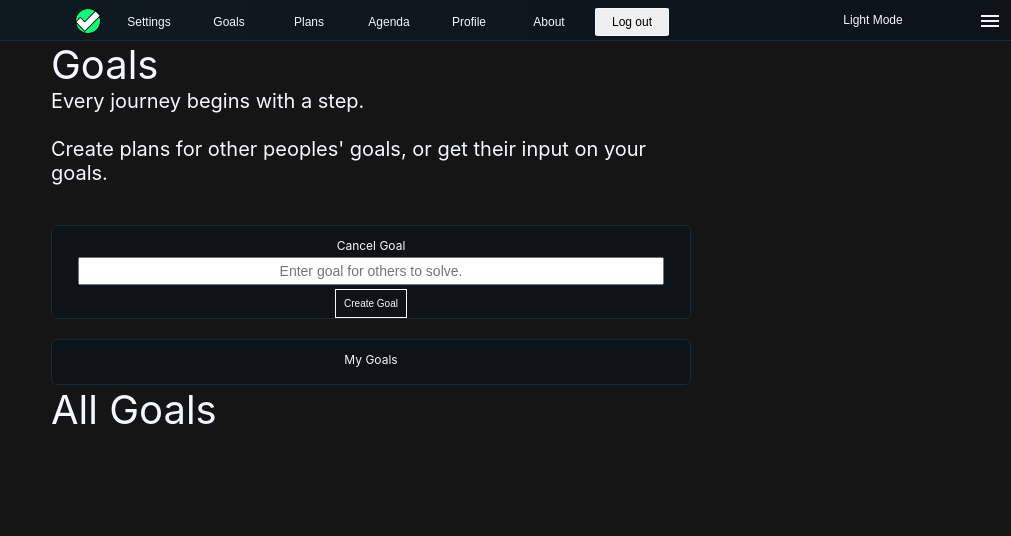
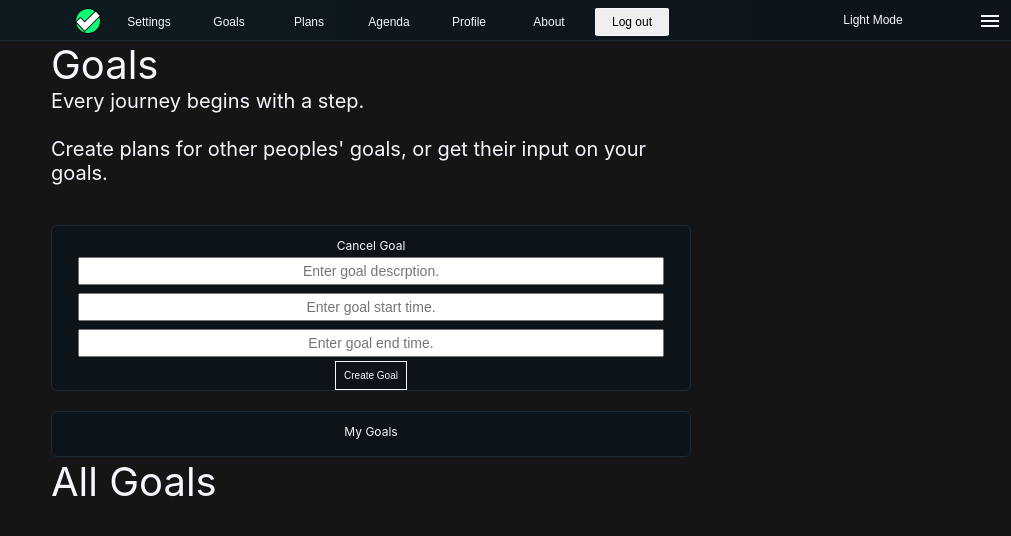
Before and after one commit to tnnrhpwd/mern-planit-app, a React (Create React App) app in the folder frontend/: page /goals in a window 1280 px wide. Shown: the top 536 px of the page, without its empty margins (269-1280 px from the left). Built offline with nearby package versions, Linux system fonts and the light colour scheme; sample sign-in values are in the browser's storage.

Commit message:
Added goal input usability
Added goal input usability

```diff
--- a/frontend/src/components/GoalInput/GoalInput.jsx
+++ b/frontend/src/components/GoalInput/GoalInput.jsx
@@ -5,15 +5,18 @@ import { createData } from './../../features/data/dataSlice'
 import './GoalInput.css';
 
 function GoalInput() {
-    const [text, setText] = useState('')
+    const [stext, setSText] = useState('')
+    const [sstart, setSStart] = useState('')
+    const [send, setSEnd] = useState('')
 
     const dispatch = useDispatch()  // initialization
 
     const onSubmit = (e) => {
         e.preventDefault()
+        const text = 'Goal:'+stext+'|start:'+sstart+'|end:'+send
         console.log({ text })
         dispatch(createData({ text }))   // dispatch connects to the store, then creates a goal with text input
-        setText('')                      // empty text field
+        setSText('')                      // empty text field
         // toast.success("Goal successfully created!", { autoClose: 1000 })
     }
 
@@ -25,9 +28,23 @@ function GoalInput() {
                     type='text'
                     name='text'
                     id='planit-goalinput-input'
-                    placeholder='Enter goal for others to solve.'
-                    value={text}
-                    onChange={(e) => setText(e.target.value)}   // change text field value
+                    placeholder='Enter goal descrption.'
+                    value={stext}
+                    onChange={(e) => setSText(e.target.value)}   // change text field value
+                /><input
+                    type='text'
+                    name='text'
+                    id='planit-goalinput-input'
+                    placeholder='Enter goal start time.'
+                    value={sstart}
+                    onChange={(e) => setSStart(e.target.value)}   // change text field value
+                /><input
+                    type='text'
+                    name='text'
+                    id='planit-goalinput-input'
+                    placeholder='Enter goal end time.'
+                    value={send}
+                    onChange={(e) => setSEnd(e.target.value)}   // change text field value
                 />
                 </div>
                 <div className='planit-goalinput-group'>
--- a/frontend/src/features/data/dataSlice.js
+++ b/frontend/src/features/data/dataSlice.js
@@ -144,7 +144,8 @@ export const dataSlice = createSlice({
       .addCase(createData.fulfilled, (state, action) => {   // create
         state.dataIsLoading = false
         state.dataIsSuccess = true
-        state.datas.push(action.payload)
+        state.dataMessage = 'Data was successfully saved.'
+        state.data.push(action.payload)
       })
       .addCase(createData.rejected, (state, action) => {    // create
         state.dataIsLoading = false
@@ -157,7 +158,7 @@ export const dataSlice = createSlice({
       .addCase(getDatas.fulfilled, (state, action) => {     // get
         state.dataIsLoading = false
         state.dataIsSuccess = true
-        state.datas = action.payload
+        state.data = action.payload
       })
       .addCase(getDatas.rejected, (state, action) => {      // get
         state.dataIsLoading = false
@@ -170,7 +171,7 @@ export const dataSlice = createSlice({
       .addCase(updateData.fulfilled, (state, action) => {   // update
         state.dataIsLoading = false
         state.dataIsSuccess = true
-        state.datas = state.datas.map(
+        state.data = state.data.map(
           data =>
             (data._id === action.payload._id)
             ? action.payload
@@ -188,7 +189,7 @@ export const dataSlice = createSlice({
       .addCase(deleteData.fulfilled, (state, action) => {   // delete
         state.dataIsLoading = false
         state.dataIsSuccess = true
-        state.datas = state.datas.filter(               // hides the deleted data from UI when you click delete. Otherwise, It wouldnt disapear until refresh
+        state.data = state.data.filter(               // hides the deleted data from UI when you click delete. Otherwise, It wouldnt disapear until refresh
           (data) => data._id !== action.payload.id
         )
       })
--- a/frontend/src/pages/Goals/Goals.jsx
+++ b/frontend/src/pages/Goals/Goals.jsx
@@ -40,7 +40,7 @@ function Goals() {
     return () => {    // reset the goals when state changes
       dispatch(resetDataSlice()) // dispatch connects to the store, then reset state values( goalMessage, isloading, iserror, and issuccess )
     }
-  }, [dataIsError, dataMessage, dispatch, navigate, user])
+  }, [dataIsError, dataIsSuccess, dataMessage, dispatch, navigate, user])
 
   // useEffect(() => {
   //   function handleAllOutputPlans(ObjectArray){
```
Also changed, not shown: 1 other file (tests, documents, lock files or other folders).
